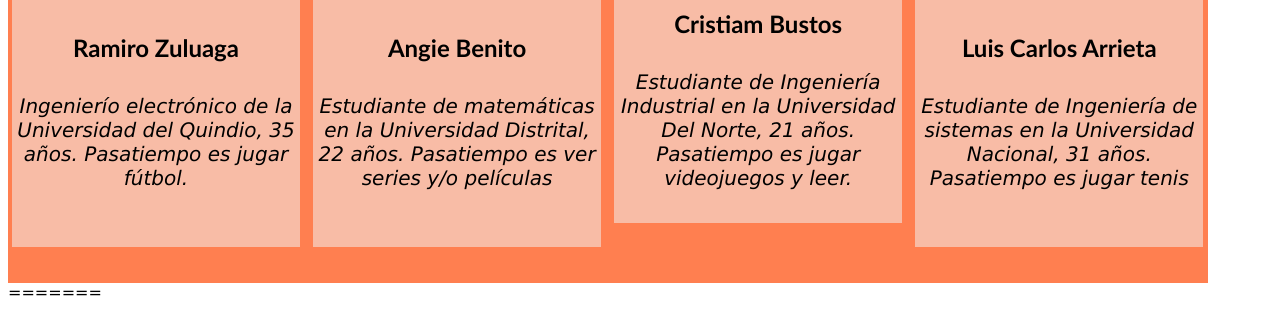
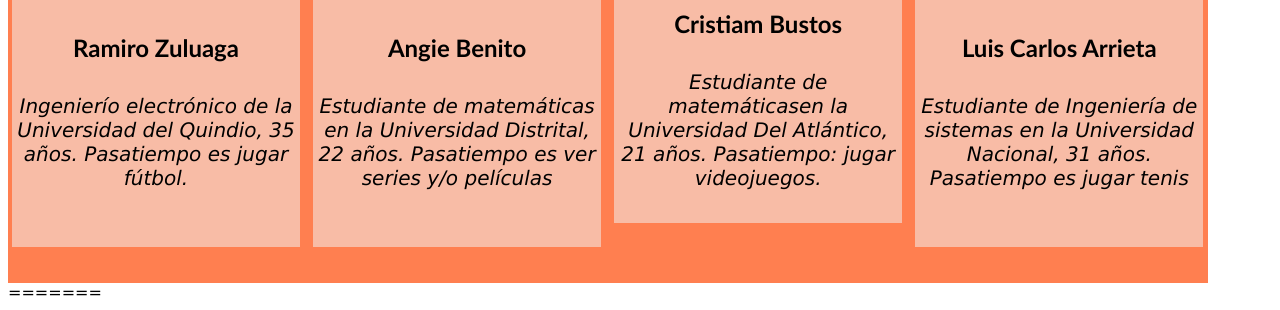
Before and after one commit to rzuluaga18/semana-1-192, a plain HTML site: page index.html in a window 1280 px wide. Shown: the part 1253-1563 px from the top of the page. Drawn offline with Linux system fonts and the light colour scheme.

Commit message:
4.1M Recorte descripción de cristiam

```diff
--- a/index.html
+++ b/index.html
@@ -136,6 +136,7 @@
 
                     </div>
             </div>
+            <!-- inicio equipo -->
             <div class="col-team">
                 <img src = "Imagenes/Angie.jpg" alt="Persona1" width="75" height="150">
 
@@ -155,8 +156,9 @@
                         Cristiam Bustos
                     </h2>
                     <p class="text-participant-team">
-                        Estudiante de Ingeniería Industrial en la Universidad Del Norte, 21 años. Pasatiempo es jugar videojuegos y leer.
-                    </p>
+                        Estudiante de matemáticasen la Universidad Del Atlántico, 21 años.
+                        Pasatiempo: jugar videojuegos.                                           </p>
+
 
                 </div>
             </div>
```
